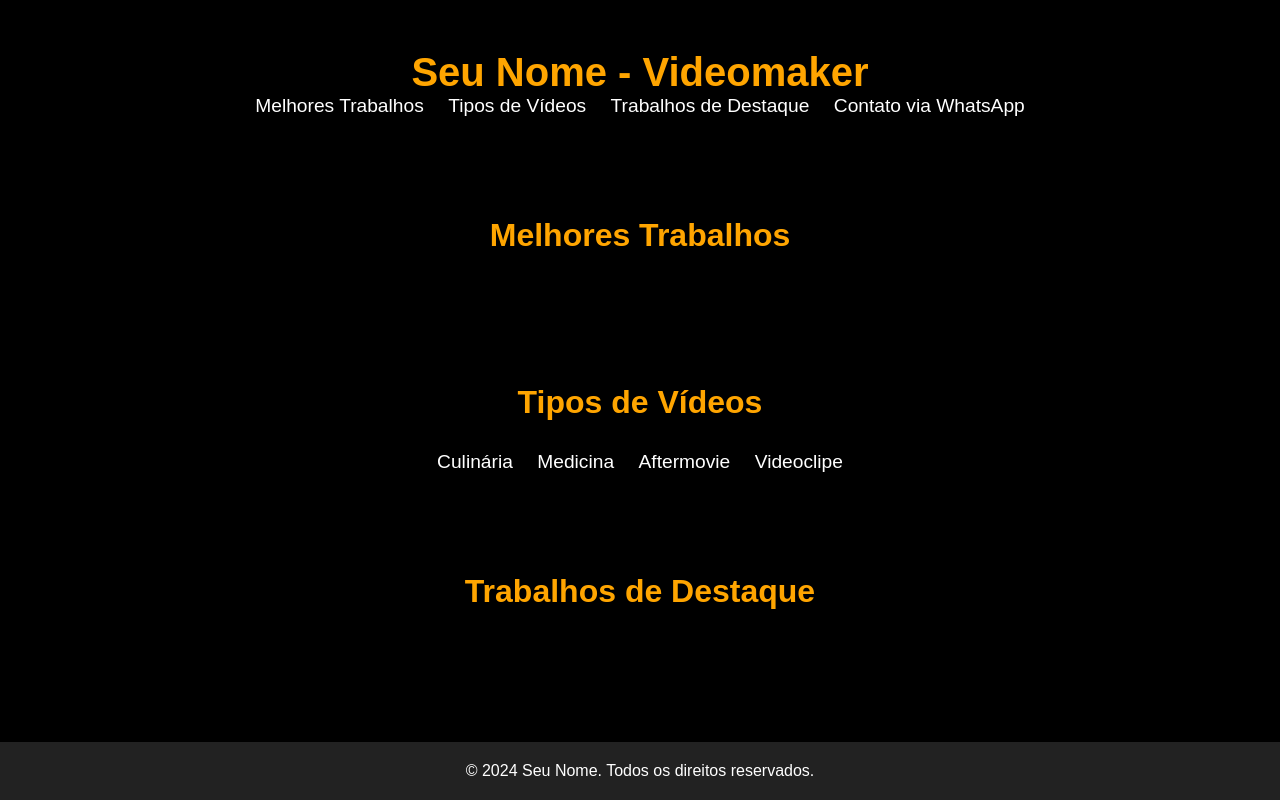
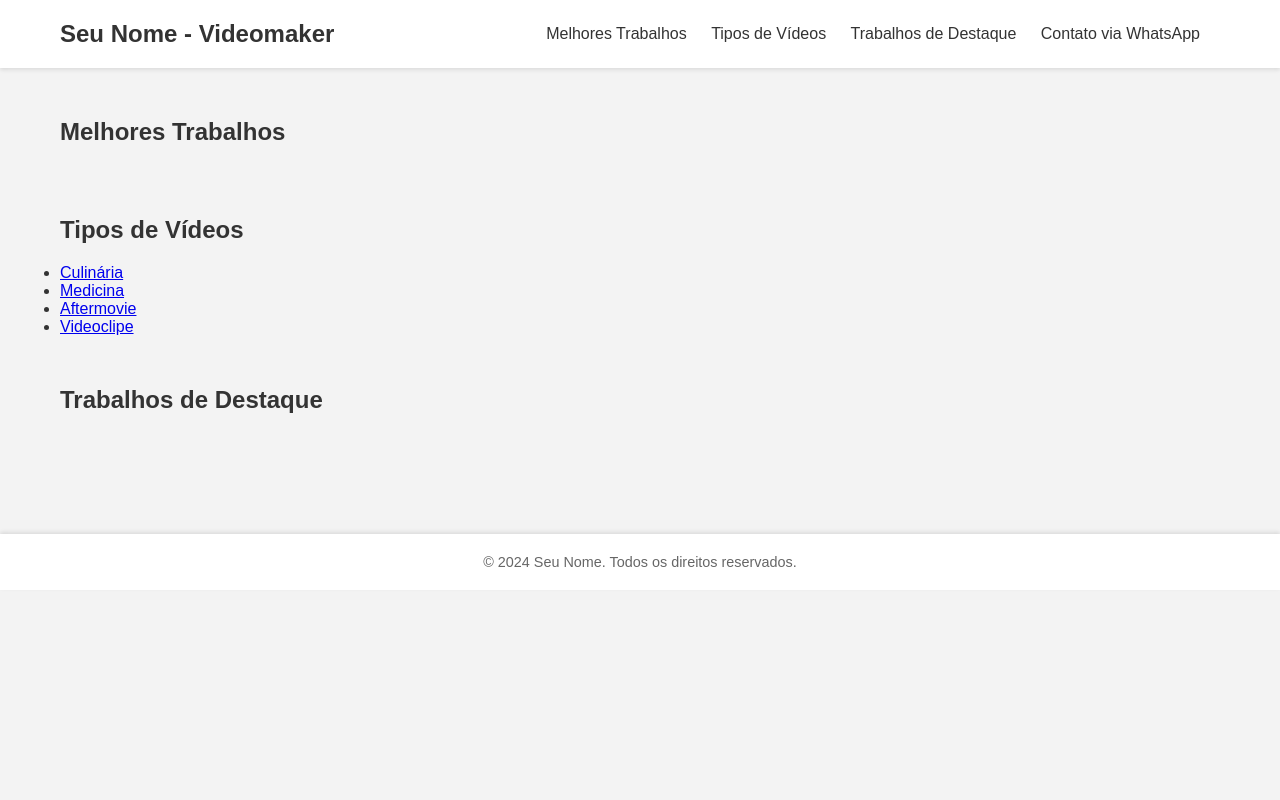
Before and after one commit to otonielljr/otonielljr.github.io, a plain HTML site: page index.html in a window 1280 px wide. Drawn offline with Linux system fonts and the light colour scheme.

Commit message:
styles.css

```diff
--- a/styles.css
+++ b/styles.css
@@ -1,76 +1,80 @@
 /* Resetando estilos padrão */
-body, h1, h2, h3, p, ul, li {
+* {
     margin: 0;
     padding: 0;
+    box-sizing: border-box;
 }
 
 body {
-    font-family: Arial, sans-serif; /* Defina sua fonte preferida */
-    background-color: #000; /* Cor de fundo preta */
-    color: #fff; /* Cor do texto branca */
+    font-family: Arial, sans-serif;
+    background-color: #f3f3f3;
+    color: #333;
+}
+
+.container {
+    max-width: 1200px;
+    margin: 0 auto;
+    padding: 0 20px;
 }
 
 header {
-    text-align: center;
+    background-color: #fff;
+    padding: 20px 0;
+    box-shadow: 0 2px 4px rgba(0, 0, 0, 0.1);
+}
+
+header .container {
+    display: flex;
+    justify-content: space-between;
+    align-items: center;
+}
+
+header h1 {
+    font-size: 1.5rem;
+}
+
+nav ul {
+    list-style-type: none;
+}
+
+nav ul li {
+    display: inline;
+    margin-right: 20px;
+}
+
+nav ul li a {
+    text-decoration: none;
+    color: #333;
+    font-size: 1rem;
+    transition: color 0.3s ease;
+}
+
+nav ul li a:hover {
+    color: #0077ff;
+}
+
+main {
     padding: 50px 0;
 }
 
-header h1 {
-    font-size: 2.5rem;
-    color: #ffa500; /* Cor laranja para o título */
+section {
+    padding-bottom: 50px;
 }
 
-video {
-    width: 100%;
-    max-width: 800px; /* Ajuste o tamanho conforme necessário */
-    margin: 20px auto;
-}
-
-section {
-    padding: 50px 0;
-    text-align: center;
-}
-
-h2 {
-    font-size: 2rem;
-    margin-bottom: 30px;
-    color: #ffa500; /* Cor laranja para os subtítulos */
-}
-
-ul {
-    list-style: none;
-}
-
-ul li {
-    display: inline-block;
-    margin: 0 10px;
-}
-
-ul li a {
-    color: #fff; /* Cor do texto branco para os links */
-    text-decoration: none;
-    font-size: 1.2rem;
+section h2 {
+    font-size: 1.5rem;
+    margin-bottom: 20px;
+    color: #333;
 }
 
 footer {
-    background-color: #222; /* Cor de fundo preta para o rodapé */
+    background-color: #fff;
     padding: 20px 0;
-    position: fixed;
-    bottom: 0;
-    width: 100%;
     text-align: center;
+    box-shadow: 0 -2px 4px rgba(0, 0, 0, 0.1);
 }
 
-.whatsapp-button {
-    background-color: #ffa500; /* Cor laranja para o botão de WhatsApp */
-    color: #fff;
-    padding: 10px 20px;
-    border-radius: 5px;
-    text-decoration: none;
-    font-weight: bold;
-    transition: background-color 0.3s ease;
+footer p {
+    font-size: 0.9rem;
+    color: #666;
 }
-
-.whatsapp-button:hover {
-    background-color: #ff7f00; /* Cor laranja mais escura no hover */
-}
```
